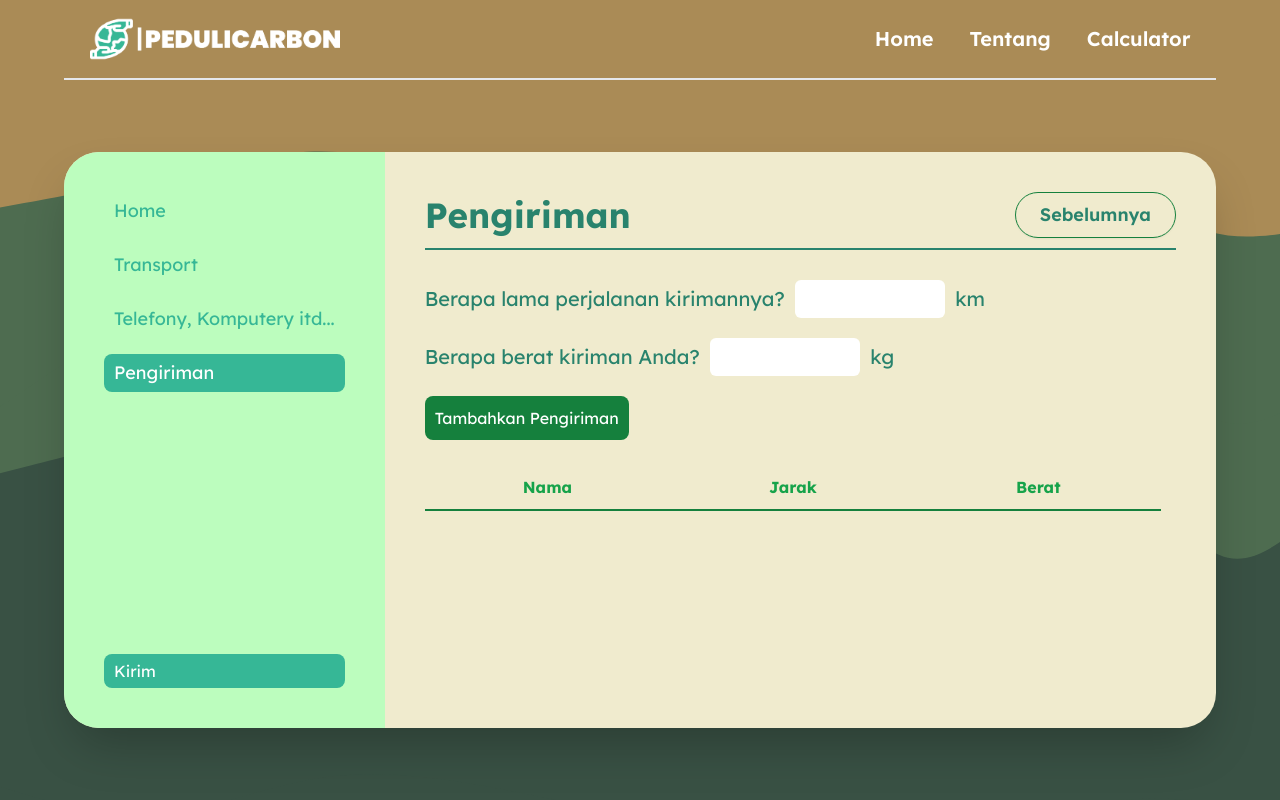
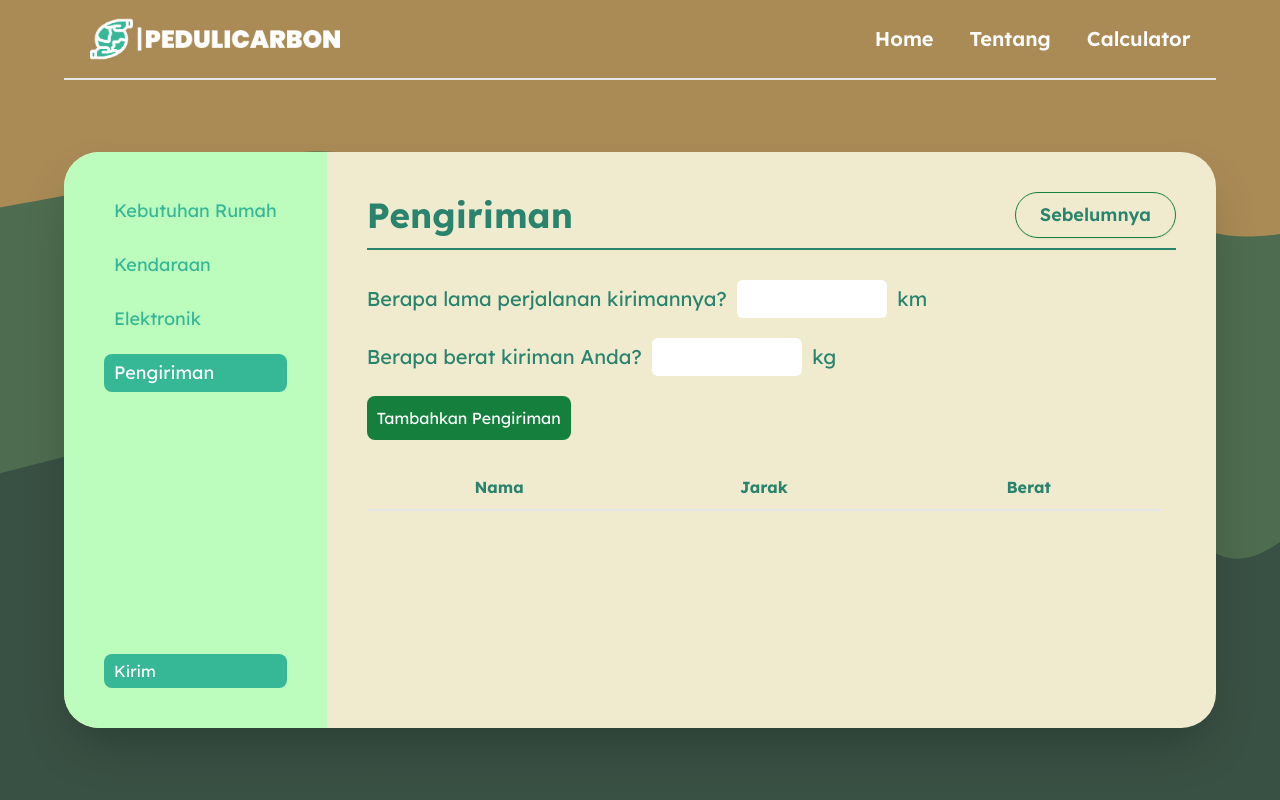
Before and after one commit to kdandy/pedulicarbon, a Next.js app: page /calculator/delivery in a window 1280 px wide. Shown: the top 800 px of the page. Built offline with nearby package versions, Linux system fonts and the light colour scheme.

Commit message:
fix: pages calculator

```diff
--- a/app/calculator/(form)/delivery/page.tsx
+++ b/app/calculator/(form)/delivery/page.tsx
@@ -53,7 +53,7 @@ const Delivery = () => {
 
         </div>
         <div className="grid grid-cols-1 w-full gap-[20px]">
-          <ul className="flex items-center justify-between py-[10px] text-green-600 text-center border-b-[2px] border-b-green-700">
+          <ul className="flex items-center justify-between py-[10px] text-white-600 text-center border-b-[2px] border-b-white-700">
             <li className="flex-1 text-center font-bold text-large">Nama</li>
             <li className="flex-1 text-center font-bold text-large">Jarak</li>
             <li className="flex-1 text-center font-bold text-large">Berat</li>
--- a/app/calculator/(form)/entertainment/page.tsx
+++ b/app/calculator/(form)/entertainment/page.tsx
@@ -12,7 +12,7 @@ const Calculator = () => {
   return (
     <>
       <Header>
-        <TitleComponent>Hiburan</TitleComponent>
+        <TitleComponent>Elektronik</TitleComponent>
         <NextBackButton next="delivery" back="transport" />
       </Header>
       <ScrollContainer>
@@ -23,7 +23,7 @@ const Calculator = () => {
           setInput={setInput}
           label='Berapa jam Anda menggunakan laptop?'
           value={input.LaptopUsage}
-          spanContent=' h'
+          spanContent=' jam'
         />
       </ScrollContainer>
     </>
--- a/app/calculator/(form)/home/page.tsx
+++ b/app/calculator/(form)/home/page.tsx
@@ -11,7 +11,7 @@ const Calculator = () => {
   return (
     <>
       <Header>
-        <TitleComponent>Home</TitleComponent>
+        <TitleComponent>Kebutuhan Rumah</TitleComponent>
         <NextBackButton next="transport" />
       </Header>
       <ScrollContainer>
--- a/app/calculator/(form)/transport/page.tsx
+++ b/app/calculator/(form)/transport/page.tsx
@@ -11,7 +11,7 @@ const Calculator = () => {
   return (
     <>
       <Header>
-        <TitleComponent>Transport</TitleComponent>
+        <TitleComponent>Kendaraan</TitleComponent>
         <NextBackButton back="home" next="entertainment" />
       </Header>
       <ScrollContainer  >
--- a/app/calculator/summary/page.tsx
+++ b/app/calculator/summary/page.tsx
@@ -21,9 +21,9 @@ const Summary = () => {
           all !== 0 ?
           <>
             <ul className="sm:text-[18px] md:text-[22px] mt-[35px] flex flex-col gap-[10px]">
-          <li className="text-center lg:text-left">{home} kilogram CO2 yang dihasilkan melalui penggunaan rumah tangga {percentage(home)}</li>
-          <li className="text-center lg:text-left">{transport} kilogram CO2 yang dihasilkan oleh transportasi {percentage(transport)}</li>
-          <li className="text-center lg:text-left">{entertaiment} kilogram CO2 yang dihasilkan oleh hiburan {percentage(entertaiment)}</li>
+          <li className="text-center lg:text-left">{home} kilogram CO2 yang dihasilkan melalui penggunaan Rumah Tangga {percentage(home)}</li>
+          <li className="text-center lg:text-left">{transport} kilogram CO2 yang dihasilkan oleh Transportasi {percentage(transport)}</li>
+          <li className="text-center lg:text-left">{entertaiment} kilogram CO2 yang dihasilkan oleh Gadget {percentage(entertaiment)}</li>
         </ul>
         <div className="flex flex-col lg:flex-row items-center gap-8 md:gap-12 lg:gap-24 my-8">
           <SimpleChart
@@ -33,7 +33,7 @@ const Summary = () => {
           <CircleChart entries={[
             { name: "Home", value: home },
             { name: "Transport", value: transport },
-            { name: "Hiburan", value: entertaiment }
+            { name: "Gadget", value: entertaiment }
           ]} />
         </div>
         <p className="text-center lg:text-left font-semibold text-2xl mb-[20px]">KESELURUHAN YANG ANDA PRODUKSI {all} KILOGRAM CO2</p>
--- a/public/assets/Dummy.ts
+++ b/public/assets/Dummy.ts
@@ -1,15 +1,15 @@
 export const links = [
     {
       href: "home",
-      name: "Home"
+      name: "Kebutuhan Rumah"
     },
     {
       href: "transport",
-      name: "Transport"
+      name: "Kendaraan"
     },
     {
       href: "entertainment",
-      name: "Telefony, Komputery itd..."
+      name: "Elektronik"
     },
     {
       href: "delivery",
```
Also changed, not shown: public/preview.png (deleted).
